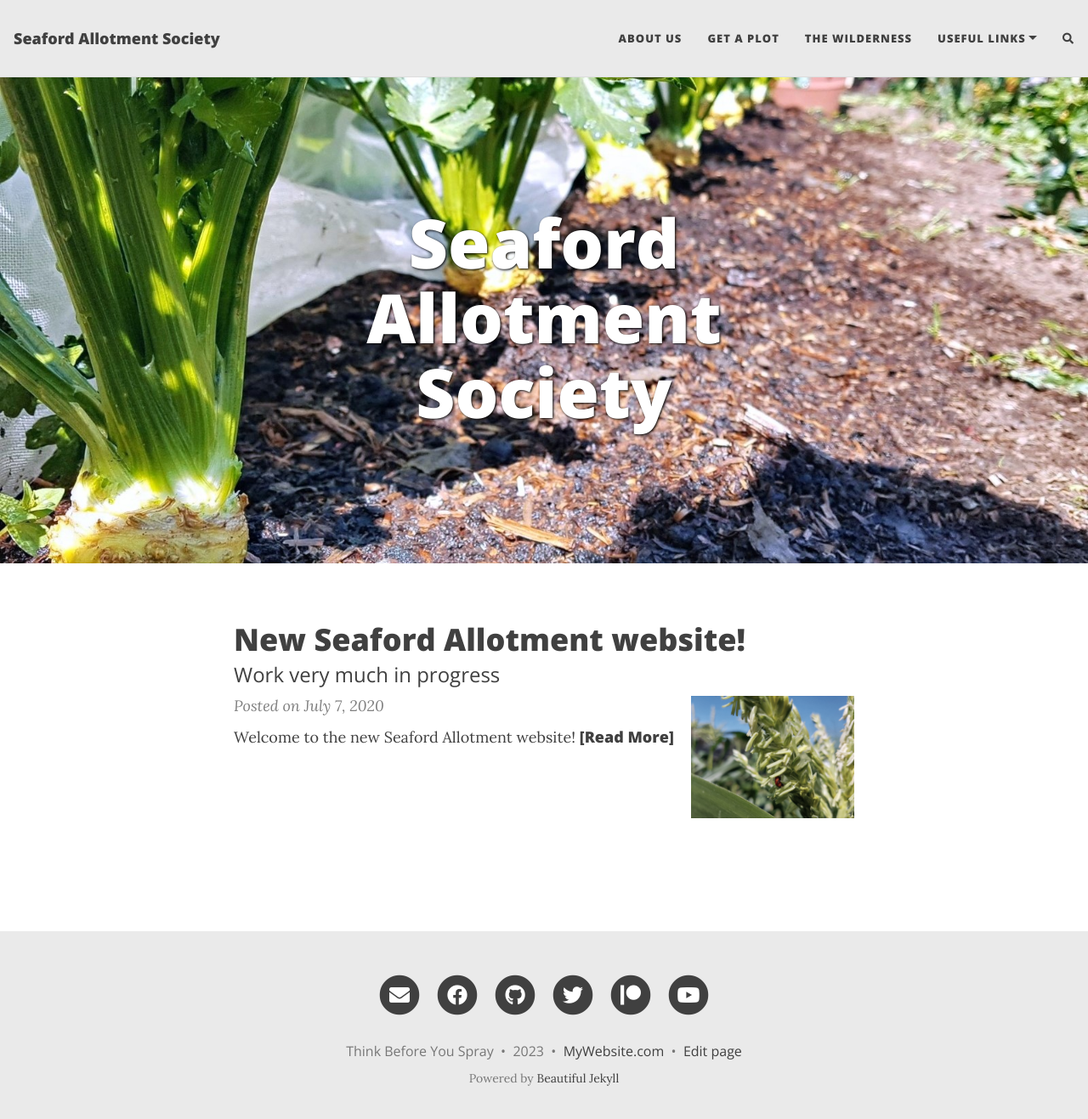
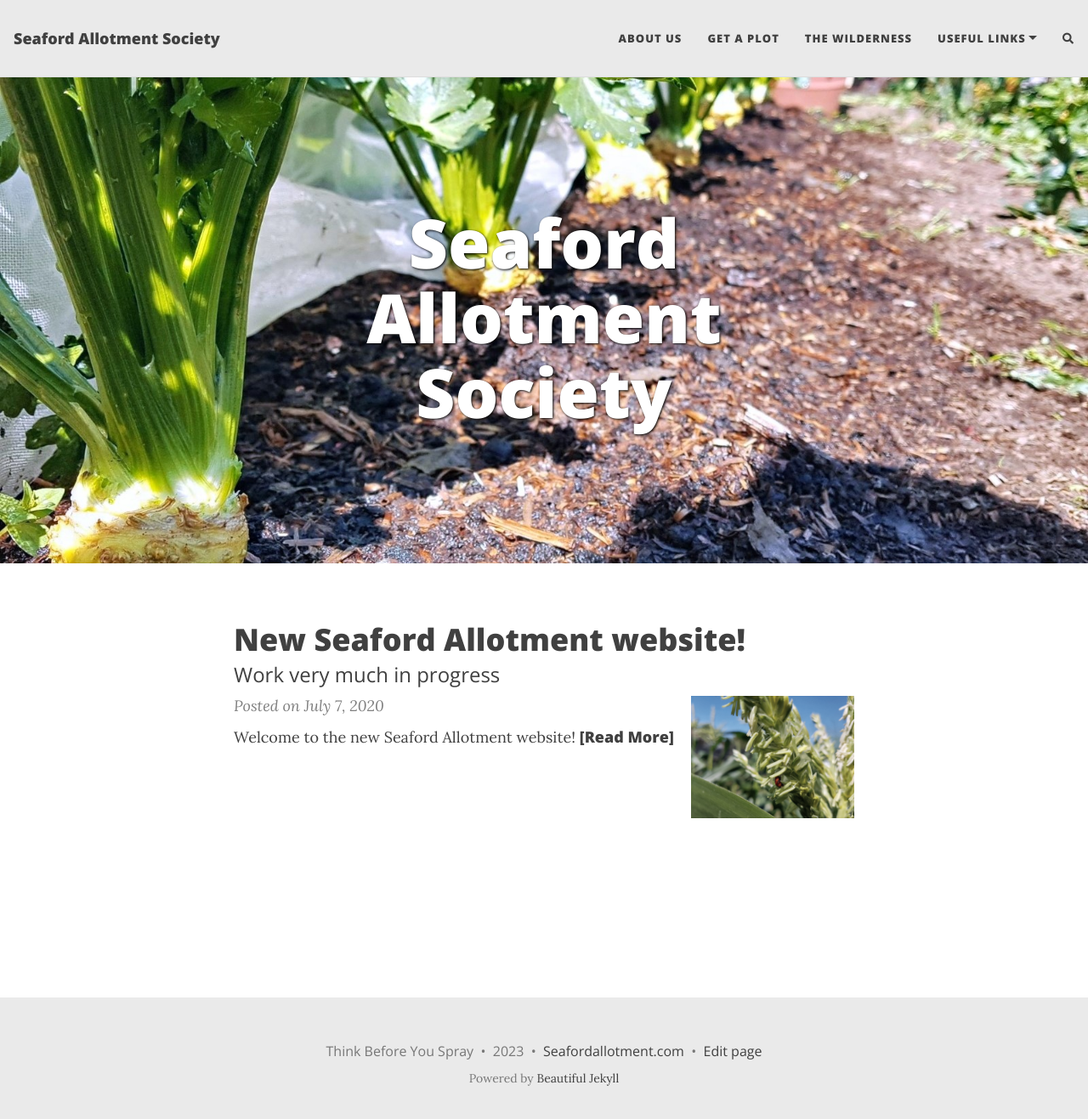
Before and after one commit to Croftie48/salg.github.io, a Jekyll site: the page built from index.html, in a window 1280 px wide and 1330 px high. Shown: the top 1317 px of the window at 85% size. Built offline with Jekyll 4.4.1, drawn with Linux system fonts in a browser that asks for light colours; nearby versions of some CDN libraries; the list of posts is cut into pages by our own code; comment, search, counter and statistics services are not loaded; some of the changed lines change nothing that is shown.

Commit message:
Update _config.yml

```diff
--- a/_config.yml
+++ b/_config.yml
@@ -57,13 +57,13 @@
 # You can change the order that they show up on the page by changing the order here.
 # Uncomment the links you want to show and add your information to each one.
 social-network-links:
-  email:
+ # email:
 
-  facebook:
-  github:
-  twitter:
-  patreon:
-  youtube:
+ # facebook:
+ # github:
+ # twitter:
+ # patreon:
+  #youtube:
 #  medium:
 #  reddit:
 #  linkedin:
@@ -89,7 +89,7 @@
 
 # If you want your website to generate an RSS feed, provide a description
 # The URL for the feed will be https://<your_website>/feed.xml
-rss-description: This website is a virtual proof that I'm awesome
+#rss-description: This website is a virtual proof that I'm awesome
 
 ###########################
 # --- General options --- #
@@ -97,14 +97,14 @@
 
 # Select which social network share links to show in posts
 share-links-active:
-  twitter: true
-  facebook: true
-  linkedin: true
+#  twitter: true
+#  facebook: true
+ # linkedin: true
   vk: false
 
 # How to display the link to your website in the footer
 # Remove this if you don't want a link in the footer
-url-pretty: "MyWebsite.com"
+url-pretty: "Seafordallotment.com"
 
 # Excerpt word length - Truncate the excerpt of each post on the feed page to the specified number of words
 excerpt_length: 50
```
